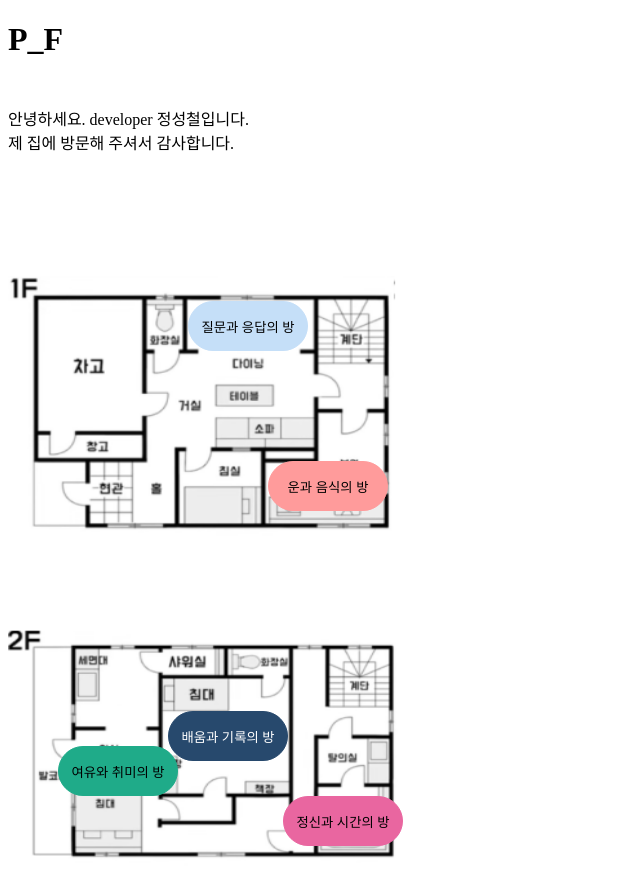
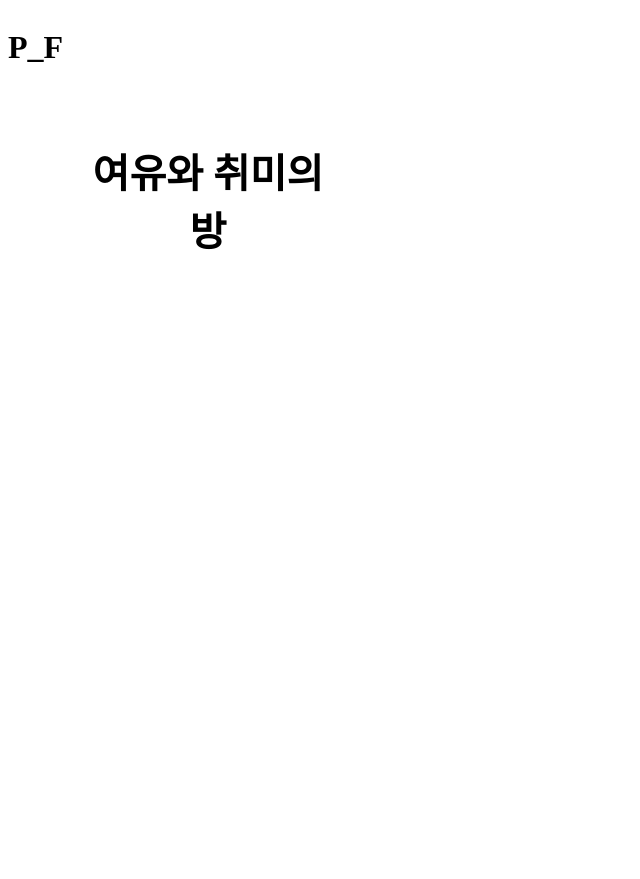
Before and after one commit to pflying1/My_portfolio, a React app: page / in a window 1280 px wide. Shown: the whole page, without its empty margins (0-640 px from the left). Built offline with nearby package versions, Linux system fonts and the light colour scheme.

Commit message:
여유와 취미의 방 텍스트

```diff
--- /dev/null
+++ b/src/components/favoriteIntro.tsx
@@ -0,0 +1,15 @@
+import React from 'react';
+
+const favoriteIntro: React.FC = () => {
+  return (
+    <div className='favoriteCss'>
+      <br />
+      <br />
+      <br />
+      <div className='favoriteIntroCss'>여유와 취미의</div>
+      <div className='favoriteIntroCss'>방</div>
+    </div>
+  );
+};
+
+export default favoriteIntro;
--- a/src/components/mainImage.tsx
+++ b/src/components/mainImage.tsx
@@ -1,14 +1,30 @@
 import React from "react";
+import { Link } from "react-router-dom"
 
 const mainImage :React.FC = () => {
   return (
       <div className="mainBodyCss">
         <div className="mainImageCss">
-          <button className="mainImageButtonCss" style = {{ border: "1px solid #C5DFF8", backgroundColor: "#C5DFF8", position: "absolute", marginLeft:"180px", marginTop:"25px"}}>질문과 응답의 방</button>
-          <button className="mainImageButtonCss" style = {{ border: "1px solid #FF9B9B", backgroundColor: "#FF9B9B", position: "absolute", marginLeft:"260px", marginTop:"185px"}}>운과 음식의 방</button>
-          <button className="mainImageButtonCss" style = {{ border: "1px solid #1FAB89", backgroundColor: "#1FAB89", position: "absolute", marginLeft:"50px", marginTop:"470px"}}>여유와 취미의 방</button>
-          <button className="mainImageButtonCss" style = {{ border: "1px solid #27496D", backgroundColor: "#27496D", position: "absolute", marginLeft:"160px", marginTop:"435px", color:"white"}}>배움과 기록의 방</button>
-          <button className="mainImageButtonCss" style = {{ border: "1px solid #E966A0", backgroundColor: "#E966A0", position: "absolute", marginLeft:"275px", marginTop:"520px"}}>정신과 시간의 방</button>
+          <Link to="/">
+            <button className="mainImageButtonCss" style = {{ border: "1px solid #C5DFF8", backgroundColor: "#C5DFF8", position: "absolute", marginLeft:"180px", marginTop:"25px"}}>질문과 응답의 방</button>
+          </Link>
+
+          <Link to="/">
+            <button className="mainImageButtonCss" style = {{ border: "1px solid #FF9B9B", backgroundColor: "#FF9B9B", position: "absolute", marginLeft:"260px", marginTop:"185px"}}>운과 음식의 방</button>
+          </Link>
+
+          <Link to="/favorite">
+            <button className="mainImageButtonCss" style = {{ border: "1px solid #1FAB89", backgroundColor: "#1FAB89", position: "absolute", marginLeft:"50px", marginTop:"470px"}}>여유와 취미의 방</button>
+          </Link>
+
+          <Link to="/">
+            <button className="mainImageButtonCss" style = {{ border: "1px solid #27496D", backgroundColor: "#27496D", position: "absolute", marginLeft:"160px", marginTop:"435px", color:"white"}}>배움과 기록의 방</button>
+          </Link>
+
+          <Link to="/">
+            <button className="mainImageButtonCss" style = {{ border: "1px solid #E966A0", backgroundColor: "#E966A0", position: "absolute", marginLeft:"275px", marginTop:"520px"}}>정신과 시간의 방</button>
+          </Link>
+
         </div>
       </div>
   )
--- /dev/null
+++ b/src/containers/favorite.tsx
@@ -0,0 +1,16 @@
+import React from "react";
+import Logo from "../components/logo"
+import "../styles/favorite.css"
+import FavoriteIntro from "../components/favoriteIntro"
+import "../styles/favorite.css"
+
+const main:React.FC = () => {
+  return (
+    <div className="favoriteCss">
+      <Logo />
+      <FavoriteIntro />
+    </div>
+  )
+}
+
+export default main;
--- a/src/index.tsx
+++ b/src/index.tsx
@@ -3,13 +3,15 @@ import { createRoot } from "react-dom/client";
 import { BrowserRouter, Routes, Route } from "react-router-dom";
 import reportWebVitals from "./reportWebVitals";
 import Main from "./containers/main";
+import Favorite from "./containers/favorite";
 
 function Index() {
   return (
   <React.StrictMode>
     <BrowserRouter>
       <Routes>
-        <Route path="/" element={<Main />} />
+        <Route path="/d" element={<Main />} />
+        <Route path="/" element={<Favorite />} />
       </Routes>
     </BrowserRouter>
   </React.StrictMode>
--- /dev/null
+++ b/src/styles/favorite.css
@@ -0,0 +1,12 @@
+.favoriteCss {
+  width:400px;
+  height:850px;
+  background-color: white;
+  display: flex;
+  align-items: center;
+  flex-direction: column;
+}
+.favoriteIntroCss {
+  font-weight: bold;
+  font-size: 40px;
+}
```
Also changed, not shown: src/components/favoritebody.tsx (added, +12 -0 lines).
